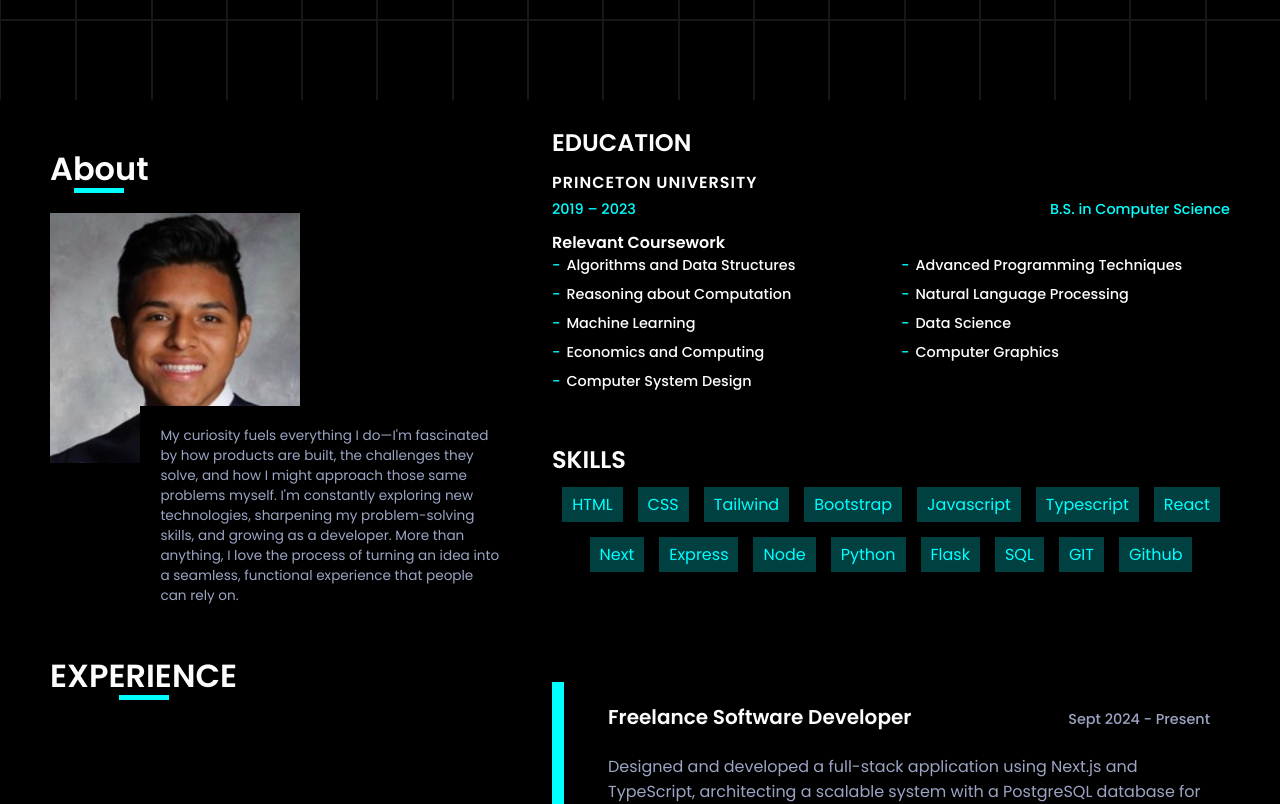
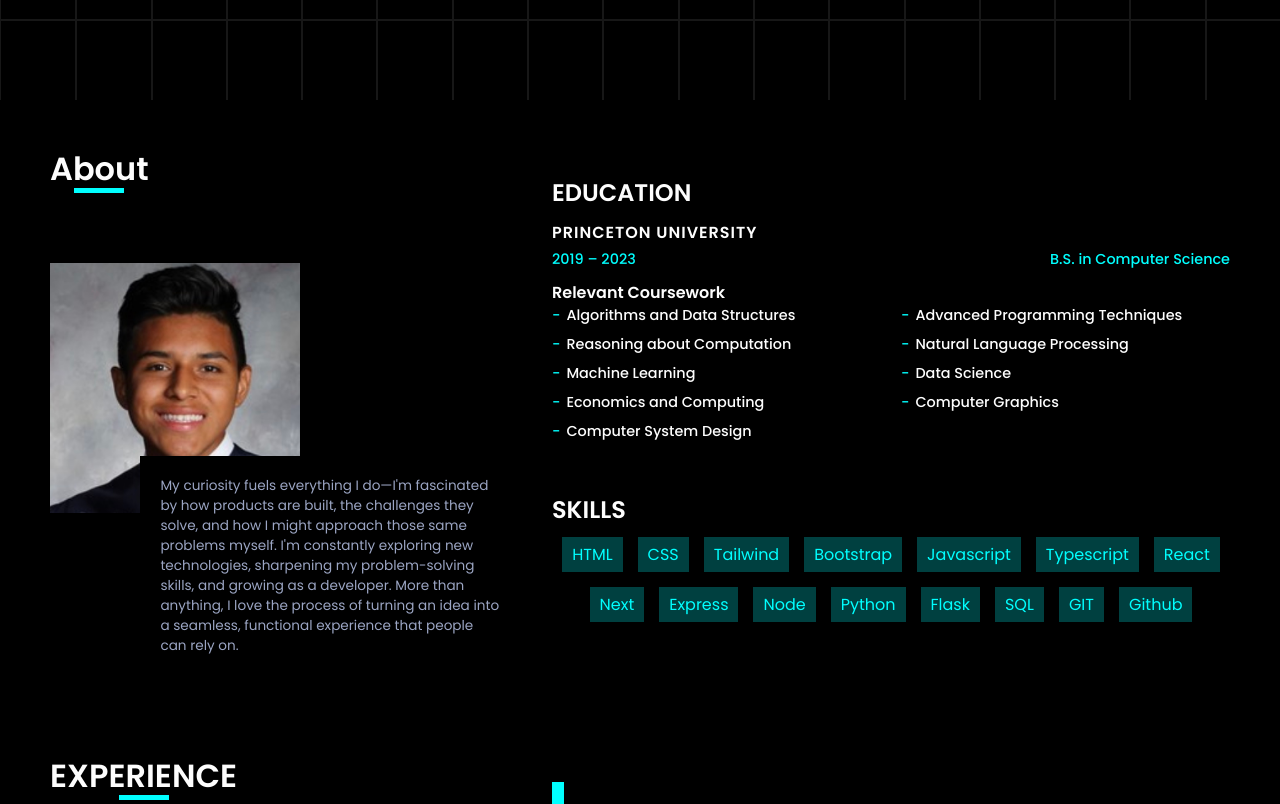
Before and after one commit to kevincas01/portfolio, a React (Create React App) app: page / in a window 1280 px wide. Shown: the part 700-1504 px from the top of the page. Built offline with nearby package versions, Linux system fonts and the light colour scheme; the HTML template or start-up script is replaced by a standard one.

Commit message:
About: add margin to about info

```diff
--- a/src/Styles/about.css
+++ b/src/Styles/about.css
@@ -2,6 +2,7 @@
   display: flex;
   flex-direction: column;
   gap: 50px;
+  margin: 50px 0px;
 }
 .image-wrapper {
   position: relative;
@@ -15,7 +16,6 @@
   aspect-ratio: 1/1;
   object-fit: cover;
   object-position: bottom;
-
 }
 
 .about-text {
@@ -88,7 +88,7 @@
   }
 
   .about-info {
-    gap:25px
+    gap: 25px;
   }
 
   .image-wrapper {
```
